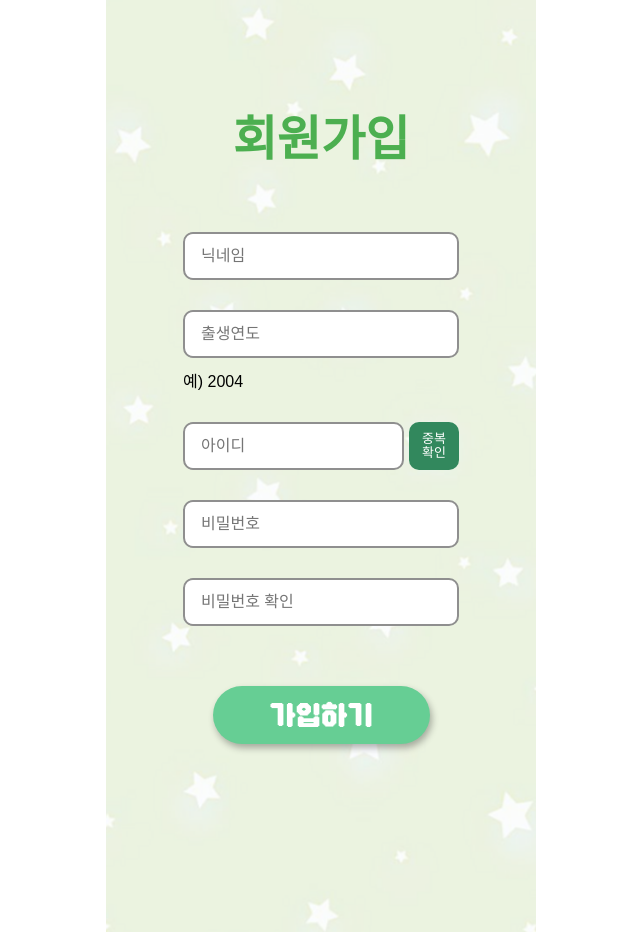
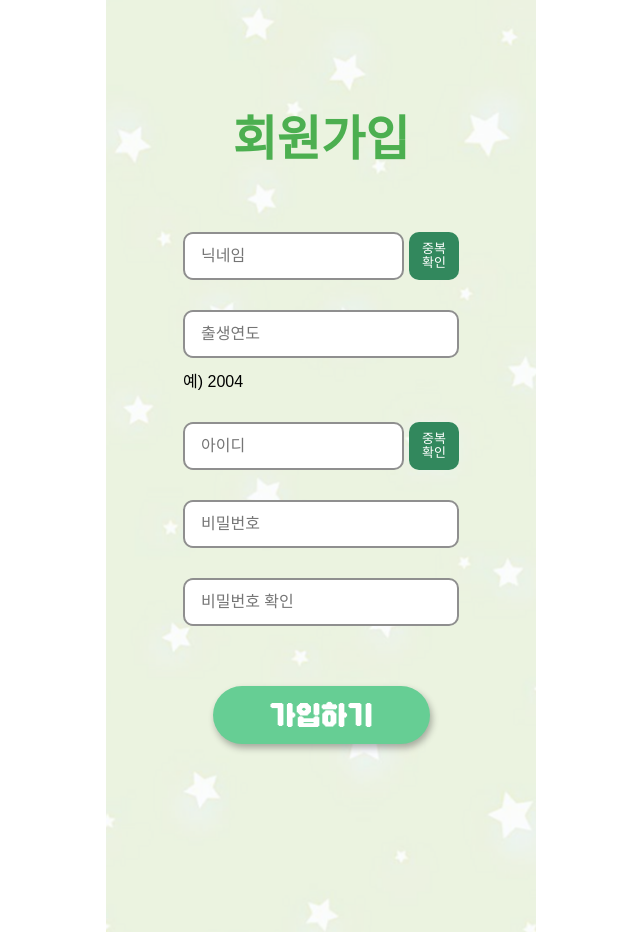
Before and after one commit to Likelion13th-HufsGlobal-Hackathon-team5/FE-, a React (Create React App) app: page /signin in a window 1280 px wide. Shown: the whole page, without its empty margins (319-959 px from the left). Built offline with nearby package versions, Linux system fonts and the light colour scheme; a web font is replaced by a local one.

Commit message:
닉네임 중복확인 기능)

```diff
--- a/src/pages/signin.jsx
+++ b/src/pages/signin.jsx
@@ -2,11 +2,11 @@ import React, { useState } from "react";
 import styled, { createGlobalStyle } from "styled-components";
 import bgImage from "../assets/signup-bg.png";
 
-// 폰트 파일 import
+/* === 폰트 파일 import === */
 import DNFBitBit from "../fonts/DNFBitBitTTF.ttf";
 import JoyM from "../fonts/TJJoyofsingingM_TTF.ttf";
 
-// 전역 폰트 등록
+/* === 전역 폰트 등록 === */
 const FontStyles = createGlobalStyle`
   @font-face {
     font-family: 'DNFBitBitTTF';
@@ -26,11 +26,24 @@ const FontStyles = createGlobalStyle`
 `;
 
 export default function Signin() {
+  const [nickname, setNickname] = useState("");
+  const [isNickAvailable, setIsNickAvailable] = useState(null);
+
   const [id, setId] = useState("");
   const [isIdAvailable, setIsIdAvailable] = useState(null);
+
   const [password, setPassword] = useState("");
   const [passwordConfirm, setPasswordConfirm] = useState("");
   const [isPasswordMatch, setIsPasswordMatch] = useState(null);
+
+  // 닉네임 중복 확인
+  const checkNickAvailability = () => {
+    if (nickname === "testnick") {
+      setIsNickAvailable(false);
+    } else {
+      setIsNickAvailable(true);
+    }
+  };
 
   // 아이디 중복 확인
   const checkIdAvailability = () => {
@@ -50,12 +63,29 @@ export default function Signin() {
   return (
     <Container>
       <FontStyles />
+      <Title>회원가입</Title>
+      <Form>
 
-      <Title>회원가입</Title>
-
-      <Form>
         {/* 닉네임 */}
-        <InputBox placeholder="닉네임" />
+        <div>
+          <IdRow>
+            <IdInput
+              placeholder="닉네임"
+              value={nickname}
+              onChange={(e) => setNickname(e.target.value)}
+            />
+            <CheckButton onClick={checkNickAvailability}>
+              중복<br />확인
+            </CheckButton>
+          </IdRow>
+          {isNickAvailable !== null && (
+            <Helper style={{ color: isNickAvailable ? "#00CA98" : "#FF5656" }}>
+              {isNickAvailable
+                ? "사용 가능한 닉네임입니다!"
+                : "이미 사용 중입니다!"}
+            </Helper>
+          )}
+        </div>
 
         {/* 출생연도 */}
         <div>
@@ -76,11 +106,7 @@ export default function Signin() {
             </CheckButton>
           </IdRow>
           {isIdAvailable !== null && (
-            <Helper
-              style={{
-                color: isIdAvailable ? "#00CA98" : "#FF5656",
-              }}
-            >
+            <Helper style={{ color: isIdAvailable ? "#00CA98" : "#FF5656" }}>
               {isIdAvailable
                 ? "사용 가능한 아이디입니다!"
                 : "이미 사용 중입니다!"}
@@ -105,11 +131,7 @@ export default function Signin() {
             onChange={(e) => handlePasswordConfirm(e.target.value)}
           />
           {isPasswordMatch !== null && (
-            <Helper
-              style={{
-                color: isPasswordMatch ? "#00CA98" : "#FF5656",
-              }}
-            >
+            <Helper style={{ color: isPasswordMatch ? "#00CA98" : "#FF5656" }}>
               {isPasswordMatch
                 ? "비밀번호가 일치합니다!"
                 : "비밀번호가 일치하지 않습니다!"}
@@ -125,43 +147,42 @@ export default function Signin() {
 }
 
 /* ===== styled-components ===== */
-
 const Container = styled.div`
-  width: 24.5625rem; /* 393px */
-  height: 53.25rem; /* 852px */
+  width: 24.5625rem;
+  height: 53.25rem;
   background: url(${bgImage}) no-repeat center center;
   background-size: contain;
   display: flex;
   flex-direction: column;
   align-items: center;
-  padding: 2.5rem 1.25rem; /* 40px 20px */
+  padding: 2.5rem 1.25rem;
   margin: 0 auto;
 `;
 
 const Title = styled.h1`
-  font-size: 3rem; /* 48px */
+  font-size: 3rem;
   color: #4CAF50;
-  margin-top: 3.75rem; /* 60px */
+  margin-top: 3.75rem;
   font-family: 'JoyM', sans-serif;
 `;
 
 const Form = styled.div`
-  width: 17.25rem; /* 276px */
-  margin-top: 1.875rem; /* 30px */
+  width: 17.25rem;
+  margin-top: 1.875rem;
   display: flex;
   align-items: center;
   flex-direction: column;
-  gap: 1.875rem; /* 30px */
+  gap: 1.875rem;
 `;
 
 const InputBox = styled.input`
-  width: 17.25rem; /* 276px */
-  height: 3rem; /* 48px */
+  width: 17.25rem;
+  height: 3rem;
   box-sizing: border-box;
-  border: 0.125rem solid #8F8F8F; /* 2px */
-  border-radius: 0.625rem; /* 10px */
-  font-size: 1rem; /* 16px */
-  padding-left: 1rem; /* 16px */
+  border: 0.125rem solid #8F8F8F;
+  border-radius: 0.625rem;
+  font-size: 1rem;
+  padding-left: 1rem;
   outline: none;
   font-family: 'JoyM', sans-serif;
 
@@ -172,8 +193,8 @@ const InputBox = styled.input`
 
 const Helper = styled.p`
   margin: 0;
-  padding-top: 0.625rem; /* 10px */
-  font-size: 1rem; /* 16px */
+  padding-top: 0.625rem;
+  font-size: 1rem;
   text-align: left;
   font-family: 'JoyM', sans-serif;
 `;
@@ -181,22 +202,22 @@ const Helper = styled.p`
 const IdRow = styled.div`
   display: flex;
   align-items: center;
-  gap: 0.3125rem; /* 5px */
+  gap: 0.3125rem;
 `;
 
 const IdInput = styled(InputBox)`
-  width: 13.8125rem; /* 221px */
+  width: 13.8125rem;
   flex: none;
 `;
 
 const CheckButton = styled.button`
-  width: 3.125rem; /* 50px */
-  height: 3rem; /* 48px */
+  width: 3.125rem;
+  height: 3rem;
   background-color: #32885D;
   color: #fff;
-  font-size: 0.8125rem; /* 13px */
+  font-size: 0.8125rem;
   border: none;
-  border-radius: 0.625rem; /* 10px */
+  border-radius: 0.625rem;
   display: flex;
   align-items: center;
   justify-content: center;
@@ -206,18 +227,18 @@ const CheckButton = styled.button`
 `;
 
 const SignUpButton = styled.button`
-  width: 13.5625rem; /* 217px */
-  height: 3.625rem; /* 58px */
+  width: 13.5625rem;
+  height: 3.625rem;
   background-color: #66CE94;
   color: #fff;
-  font-size: 2rem; /* 32px */
+  font-size: 2rem;
   border: none;
-  border-radius: 6.25rem; /* 100px */
+  border-radius: 6.25rem;
   cursor: pointer;
-  margin-top: 1.875rem; /* 30px */
+  margin-top: 1.875rem;
   display: flex;
   align-items: center;
   justify-content: center;
   font-family: 'DNFBitBitTTF', sans-serif;
-  box-shadow: 0.125rem 0.25rem 0.4375rem rgba(0, 0, 0, 0.3); /* 2px 4px 7px */
+  box-shadow: 0.125rem 0.25rem 0.4375rem rgba(0, 0, 0, 0.3);
 `;
```
